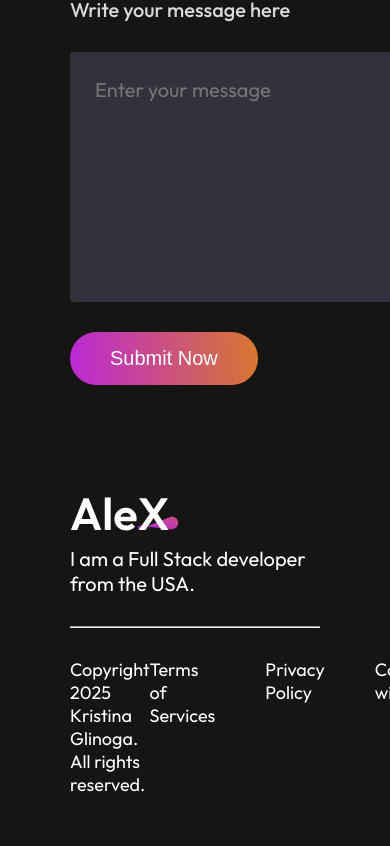
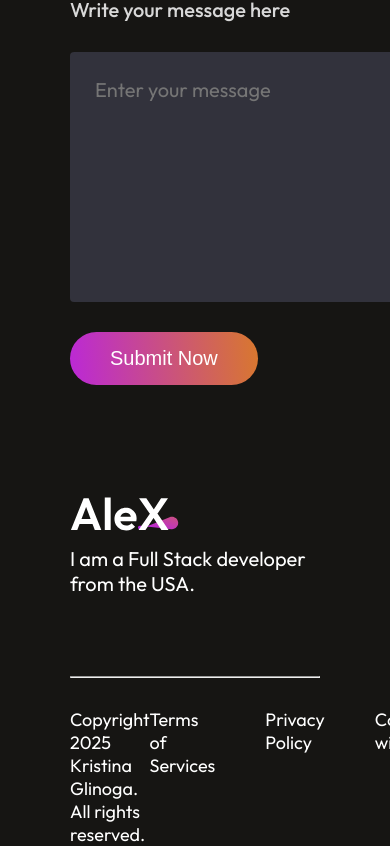
Before and after one commit to hellokristinafaye/portfolio-react, a React (Vite) app: page / in a window 390 px wide. Shown: the part 5282-6128 px from the top of the page. Before the commit the page ends 6078 px from the top, so only its background shows below. Built offline with nearby package versions, Linux system fonts and the light colour scheme.

Commit message:
half styling

```diff
--- a/src/components/Footer/Footer.css
+++ b/src/components/Footer/Footer.css
@@ -36,4 +36,8 @@
     .footer {
         margin: 50px 70px;
     }
+    .footer-top {
+        flex-direction: column;
+        gap: 50px;
+    }
 }
```
